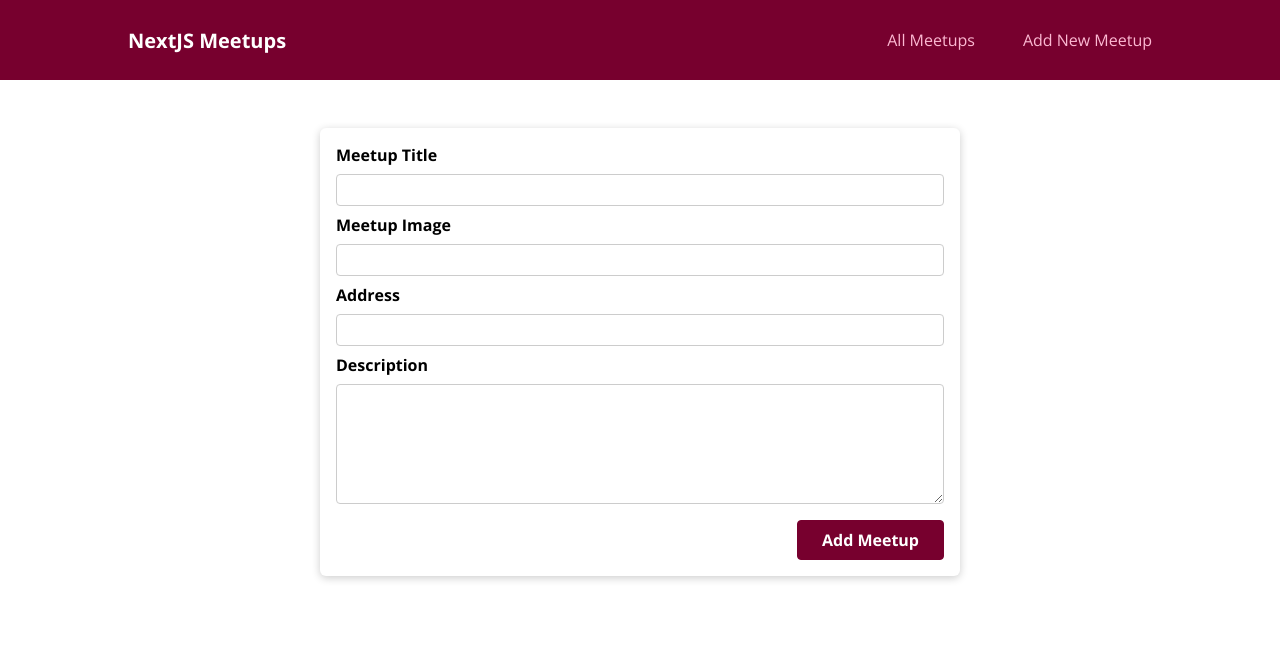
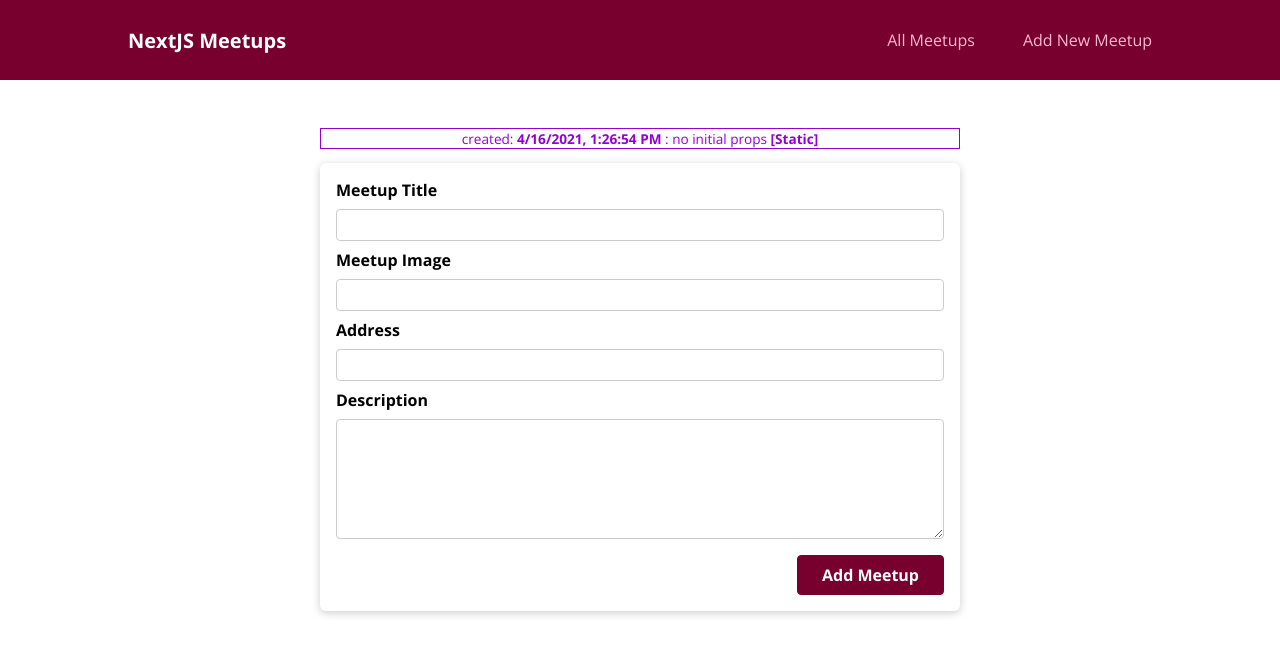
Before and after one commit to pavelklos/nextjs-course-meetups, a Next.js app: page /new-meetup in a window 1280 px wide. Shown: the top 654 px of the page. Built offline with nearby package versions, Linux system fonts and the light colour scheme.

Commit message:
Updated : Page 'Add New Meetup'

```diff
--- a/pages/new-meetup/index.js
+++ b/pages/new-meetup/index.js
@@ -22,8 +22,15 @@ const NewMeetupPage = () => {
     router.push("/"); // replace
   }
 
+  const propsCreated = new Date().toLocaleString();
+  const propsFunction = "no initial props";
+  const propsType = "[Static]";
+
   return (
     <Fragment>
+      <p className='created'>
+        created: <b>{propsCreated}</b> : {propsFunction} <b>{propsType}</b>
+      </p>
       <NewMeetupForm onAddMeetup={addMeetupHandler} />
     </Fragment>
   );
```
